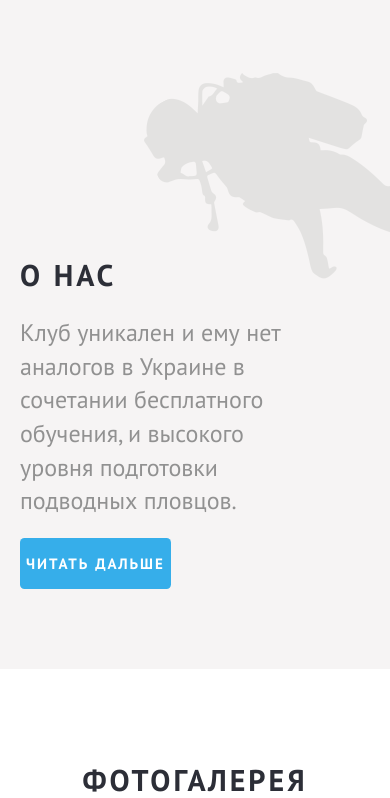
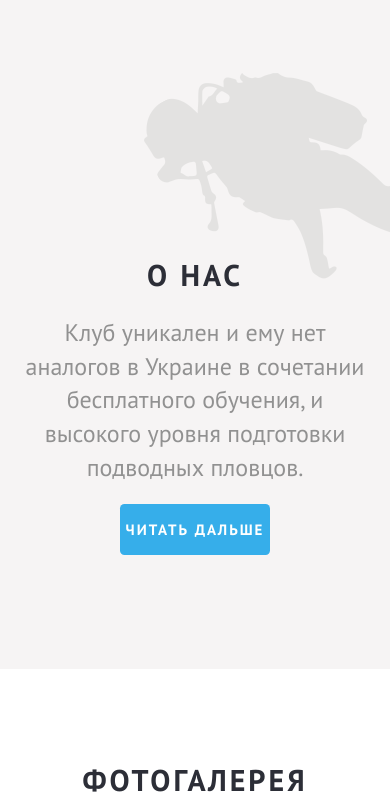
Before and after one commit to AtlantidaDev/atlantida-kpi-ua, a Django app: page / in a window 390 px wide; the page is wider, and only the part inside the window is pictured. Shown: the part 936-1734 px from the top of that part. Run offline with Django 3.2, Linux system fonts and the light colour scheme; some libraries are stand-ins or nearby versions.

Commit message:
Add center alignment for about__text block in mobile layout

```diff
--- a/atlantida/static/CSS/main.css
+++ b/atlantida/static/CSS/main.css
@@ -72,12 +72,6 @@ body {
     font-size: 24px;
     font-weight: 700;
     margin-bottom: 15px;
-}
-
-@media screen and (max-width: 680px) {
-    .top-menu {
-        flex-direction: column;
-    }
 }
 
 @media screen and (max-width: 1024px) {
@@ -221,13 +215,14 @@ body {
     position: relative;
 }
 
-@media screen and (max-width: 680px) {
-    .about__photos {
-        display: none;
+@media screen and (max-width: 1024px) {
+
+    .about__text {
+        float: none;
+        margin: 0 auto;
+        text-align: center;
     }
-}
 
-@media screen and (max-width: 1024px) {
     .about__photos {
         display: none;
     }
```
